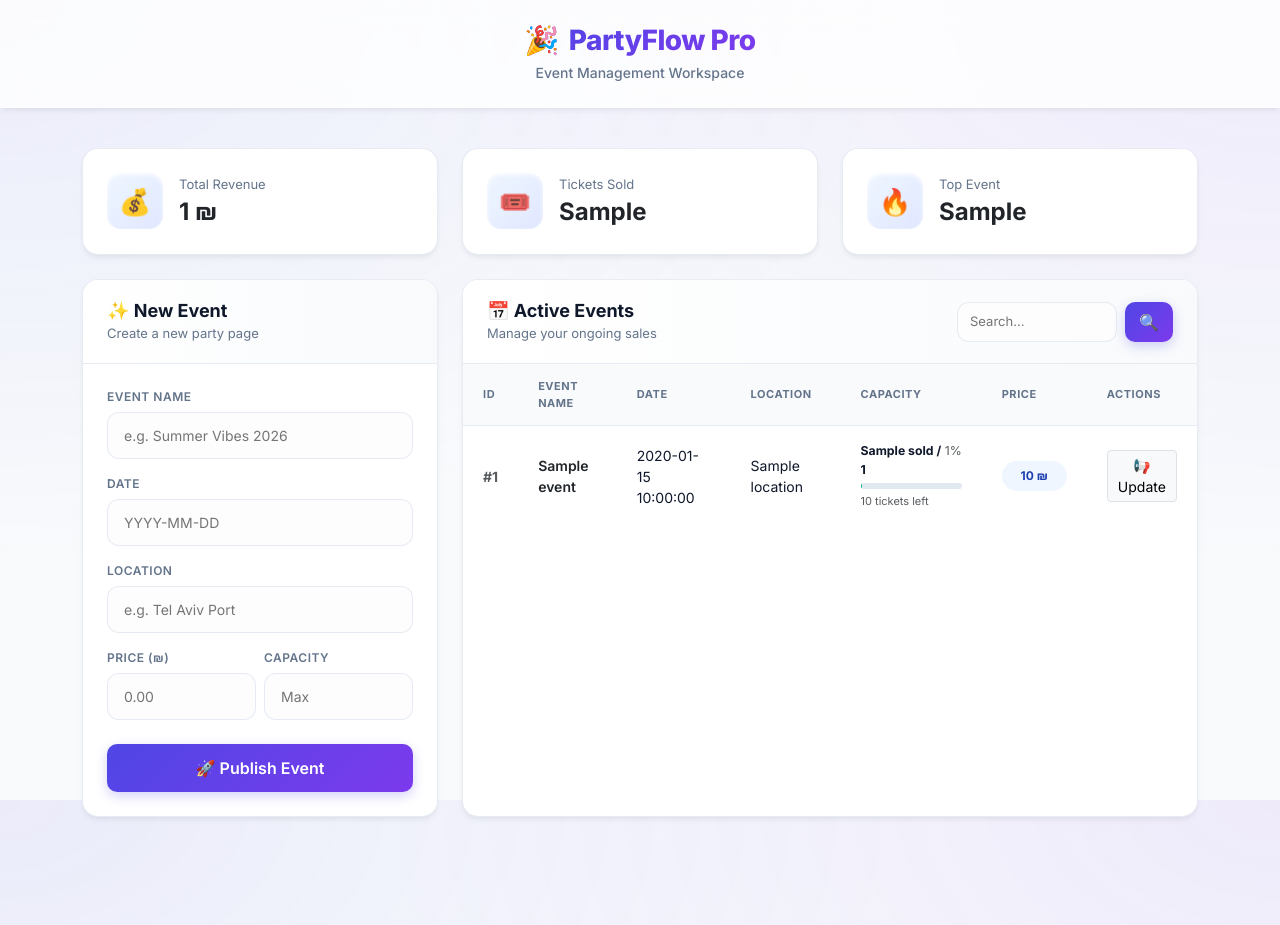
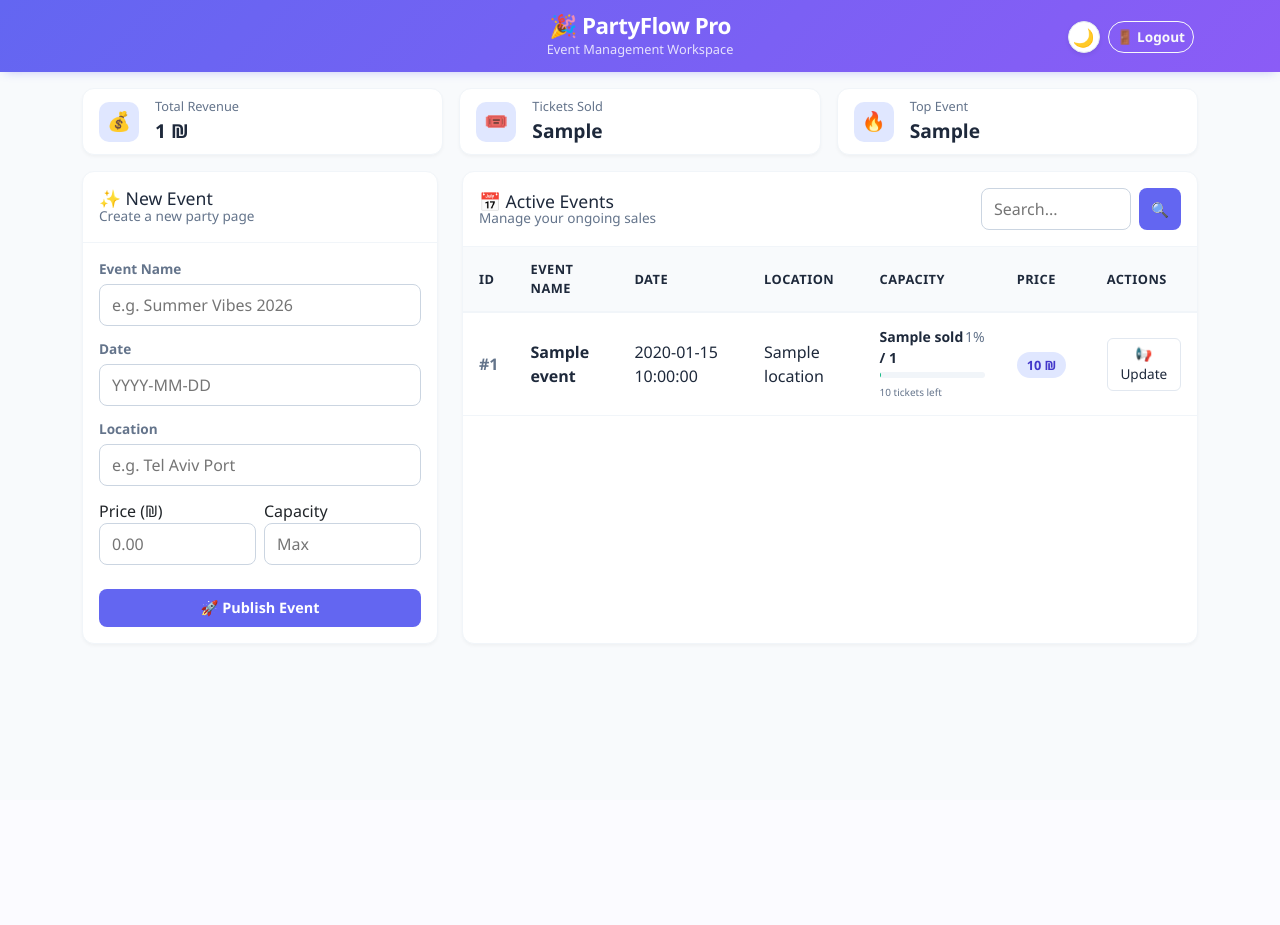
Before and after one commit to YossiGold99/PartyFlow, a FastAPI app: template templates/dashboard.html in a window 1280 px wide. After the commit the page ends 627 px from the top, so only its background shows below. Run offline with FastAPI, Linux system fonts and the light colour scheme; the template is opened without the code that fills it: most values are stand-ins (such as "Sample title", 1, 10 or a date in 2020).

Commit message:
Add Dark Mode, optimize layout to compact style

```diff
--- a/static/style.css
+++ b/static/style.css
@@ -1,187 +1,179 @@
-/* PartyFlow Pro - Vibrant & Colorful */
-@import url("https://fonts.googleapis.com/css2?family=Inter:wght@400;500;600;700;800&display=swap");
-
 :root {
     --bg-body: #f8fafc;
+    --text-main: #1e293b;
+    --text-muted: #64748b;
     --card-bg: #ffffff;
-    --text-main: #0f172a;
-    --text-muted: #64748b;
-
-    /* צבעים חיים יותר */
-    --primary: #4f46e5;
-    --primary-hover: #4338ca;
-    --primary-gradient: linear-gradient(135deg, #4f46e5 0%, #7c3aed 100%);
-
-    --secondary-bg: #eff6ff;
-    --secondary-text: #1e40af;
-
-    --border-color: rgba(226, 232, 240, 0.8);
-    --shadow-sm: 0 4px 6px -1px rgba(0, 0, 0, 0.05), 0 2px 4px -1px rgba(0, 0, 0, 0.03);
-    --shadow-lg: 0 20px 25px -5px rgba(0, 0, 0, 0.1), 0 10px 10px -5px rgba(0, 0, 0, 0.04);
-
-    --radius: 16px;
+    --card-border: rgba(0, 0, 0, 0.05);
+    --border-color: #f1f5f9;
+    --input-bg: #ffffff;
+    --input-border: #cbd5e1;
+    --table-head-bg: #f8fafc;
+    --table-row-border: #f1f5f9;
+    --stat-icon-bg: #e0e7ff;
+    --badge-bg: #e0e7ff;
+    --badge-text: #4338ca;
+    --footer-bg: #ffffff;
+    --btn-light-bg: #ffffff;
+    --btn-light-text: #1e293b;
+    --btn-light-border: #e2e8f0;
 }
 
+/* Dark Mode Colors */
+body.dark-mode {
+    --bg-body: #0f172a;
+    --text-main: #e2e8f0;
+    --text-muted: #94a3b8;
+    --card-bg: #1e293b;
+    --card-border: rgba(255, 255, 255, 0.05);
+    --border-color: #334155;
+    --input-bg: #334155;
+    --input-border: #475569;
+    --table-head-bg: #1e293b;
+    --table-row-border: #334155;
+    --stat-icon-bg: #312e81;
+    --badge-bg: #312e81;
+    --badge-text: #c7d2fe;
+    --footer-bg: #1e293b;
+    --btn-light-bg: #334155;
+    --btn-light-text: #e2e8f0;
+    --btn-light-border: #475569;
+}
+
+/* --- Global Layout --- */
 body {
-    /* רקע צבעוני עם גרדיאנט עדין */
     background-color: var(--bg-body);
-    background-image:
-        radial-gradient(at 0% 0%, rgba(79, 70, 229, 0.08) 0px, transparent 50%),
-        radial-gradient(at 100% 0%, rgba(124, 58, 237, 0.08) 0px, transparent 50%);
-    background-attachment: fixed;
-    font-family: 'Inter', sans-serif;
+    font-family: 'Segoe UI', Tahoma, Geneva, Verdana, sans-serif;
     color: var(--text-main);
     margin: 0;
-    padding-bottom: 60px;
+    padding-bottom: 2rem;
+    transition: background-color 0.3s ease, color 0.3s ease;
 }
 
-/* --- Header --- */
+/* --- Super Compact Header --- */
 .page-header {
-    background: rgba(255, 255, 255, 0.8);
-    backdrop-filter: blur(12px);
-    border-bottom: 1px solid rgba(255, 255, 255, 0.5);
-    padding: 24px 0;
-    margin-bottom: 40px;
-    box-shadow: var(--shadow-sm);
-    position: sticky;
-    top: 0;
-    z-index: 100;
+    background: linear-gradient(135deg, #6366f1, #8b5cf6);
+    color: white;
+    padding: 0.8rem 0;
+    margin-bottom: 1rem;
+    box-shadow: 0 4px 10px -5px rgba(99, 102, 241, 0.4);
 }
 
 .title {
-    margin: 0;
-    font-size: 28px;
     font-weight: 800;
     letter-spacing: -0.5px;
-    /* טקסט עם גרדיאנט */
-    background: var(--primary-gradient);
-    -webkit-background-clip: text;
-    -webkit-text-fill-color: transparent;
-    display: inline-flex;
-    align-items: center;
-    gap: 10px;
-}
-
-.title span {
-    -webkit-text-fill-color: initial; /* האימוג'י נשאר בצבע המקורי */
+    margin-bottom: 0;
+    font-size: 1.4rem;
+    color: white !important;
 }
 
 .subtitle {
-    margin: 4px 0 0;
-    font-size: 14px;
-    font-weight: 500;
-    color: var(--text-muted);
+    opacity: 0.9;
+    font-size: 0.8rem;
+    margin: 0;
+    color: rgba(255, 255, 255, 0.9) !important;
 }
 
 /* --- Cards --- */
 .card {
+    border: 1px solid var(--border-color);
+    border-radius: 12px;
+    box-shadow: 0 2px 4px -1px var(--card-border);
     background: var(--card-bg);
-    border: 1px solid var(--border-color);
-    border-radius: var(--radius);
-    box-shadow: var(--shadow-sm);
-    transition: transform 0.2s ease, box-shadow 0.2s ease;
-    overflow: hidden;
+    transition: transform 0.2s;
+    height: 100%;
 }
 
-/* אפקט ריחוף לכרטיסים העליונים */
-.card.h-100:hover {
-    transform: translateY(-4px);
-    box-shadow: var(--shadow-lg);
-    border-color: rgba(79, 70, 229, 0.3);
+.card:hover {
+    transform: translateY(-2px);
 }
 
 .card-head {
-    padding: 20px 24px;
+    padding: 1rem;
     border-bottom: 1px solid var(--border-color);
-    background: linear-gradient(to right, #ffffff, #f8fafc);
 }
 
 .card-title {
-    font-size: 18px;
-    font-weight: 700;
-    margin: 0;
     color: var(--text-main);
+    font-size: 1.1rem;
+    margin-bottom: 0;
 }
 
 .card-subtitle {
-    font-size: 13px;
     color: var(--text-muted);
-    margin: 2px 0 0;
+    font-size: 0.85rem;
 }
 
 .card-body {
-    padding: 24px;
+    padding: 1rem;
 }
 
-/* --- Stats Icons --- */
+/* --- Compact Stats Cards (Top Row) --- */
+.col-md-4 .card-body {
+    padding: 0.8rem 1rem;
+}
+
 .stat-icon {
-    width: 56px;
-    height: 56px;
-    border-radius: 14px;
+    width: 40px;
+    height: 40px;
+    background: var(--stat-icon-bg);
+    border-radius: 10px;
     display: flex;
     align-items: center;
     justify-content: center;
-    font-size: 26px;
-    background: linear-gradient(135deg, #eff6ff 0%, #e0e7ff 100%);
-    color: var(--primary);
-    box-shadow: inset 0 2px 4px rgba(255,255,255,0.8);
+    font-size: 1.2rem;
+}
+
+.col-md-4 .fs-4 {
+    font-size: 1.2rem !important;
+    margin-bottom: 0;
+    line-height: 1.2;
+}
+
+.col-md-4 .card-subtitle {
+    font-size: 0.8rem;
+    margin-bottom: 2px;
+}
+
+.row.mb-4 {
+    margin-bottom: 1rem !important;
 }
 
 /* --- Forms --- */
 .field {
-    margin-bottom: 16px;
+    margin-bottom: 0.8rem;
 }
 
-label {
-    font-size: 12px;
+.field label {
+    display: block;
+    margin-bottom: 0.3rem;
     font-weight: 600;
-    text-transform: uppercase;
-    letter-spacing: 0.5px;
+    font-size: 0.85rem;
     color: var(--text-muted);
-    margin-bottom: 6px;
-    display: block;
 }
 
-input, textarea, select {
+input[type="text"],
+input[type="number"],
+textarea {
     width: 100%;
-    padding: 12px 16px;
-    border: 1px solid var(--border-color);
-    border-radius: 12px;
-    font-size: 14px;
-    background: #fdfdfe;
-    transition: all 0.2s;
+    padding: 8px 12px;
+    border-radius: 8px;
+    border: 1px solid var(--input-border);
+    background-color: var(--input-bg);
+    color: var(--text-main);
+    outline: none;
+    transition: 0.2s;
 }
 
-input:focus, textarea:focus {
-    outline: none;
-    border-color: var(--primary);
-    box-shadow: 0 0 0 4px rgba(79, 70, 229, 0.1);
-    background: #fff;
-}
-
-/* --- Buttons --- */
-.btn-primary {
-    background: var(--primary-gradient);
-    border: none;
-    color: white;
-    font-weight: 600;
-    padding: 12px 20px;
-    border-radius: 10px;
-    box-shadow: 0 4px 12px rgba(79, 70, 229, 0.25);
-    transition: all 0.2s;
-}
-
-.btn-primary:hover {
-    transform: translateY(-1px);
-    box-shadow: 0 6px 16px rgba(79, 70, 229, 0.35);
-    background: linear-gradient(135deg, #4338ca 0%, #6d28d9 100%);
+input:focus,
+textarea:focus {
+    border-color: #6366f1;
+    box-shadow: 0 0 0 3px rgba(99, 102, 241, 0.15);
 }
 
 /* --- Table --- */
 .table-wrap {
     overflow-x: auto;
-    border-radius: 12px;
-    border: 1px solid var(--border-color);
+    width: 100%;
 }
 
 table {
@@ -189,53 +181,91 @@ table {
     border-collapse: collapse;
 }
 
-thead th {
-    background: #f8fafc;
+thead tr {
+    background-color: var(--table-head-bg);
     color: var(--text-muted);
-    font-size: 11px;
+    font-size: 0.8rem;
     text-transform: uppercase;
-    letter-spacing: 0.05em;
-    padding: 14px 20px;
-    border-bottom: 1px solid var(--border-color);
-    text-align: left;
+    letter-spacing: 0.5px;
+    border-bottom: 2px solid var(--border-color);
 }
 
-tbody td {
-    padding: 16px 20px;
-    border-bottom: 1px solid var(--border-color);
+th,
+td {
+    padding: 0.8rem 1rem;
+    text-align: left;
+    border-bottom: 1px solid var(--table-row-border);
+    vertical-align: middle;
     color: var(--text-main);
-    font-size: 14px;
-    vertical-align: middle;
 }
 
-tr:last-child td {
-    border-bottom: none;
+.badge-price {
+    background: var(--badge-bg);
+    color: var(--badge-text);
+    padding: 4px 10px;
+    border-radius: 20px;
+    font-weight: 700;
+    font-size: 0.8rem;
+    white-space: nowrap;
 }
 
-/* Badges & Pagination */
-.badge-price {
-    background: var(--secondary-bg);
-    color: var(--secondary-text);
-    padding: 6px 12px;
-    border-radius: 20px;
-    font-weight: 700;
-    font-size: 12px;
+/* --- Footer & Buttons --- */
+.card-footer {
+    background-color: var(--footer-bg);
+    border-top: 1px solid var(--border-color);
+    padding: 0.8rem;
 }
 
-.pagination-btn {
-    text-decoration: none;
-    color: var(--text-main);
-    background: white;
-    border: 1px solid var(--border-color);
-    padding: 6px 14px;
+.btn-primary {
+    background-color: #6366f1;
+    border: none;
+    padding: 8px 16px;
     border-radius: 8px;
-    font-size: 13px;
-    font-weight: 500;
-    transition: all 0.2s;
+    font-weight: 600;
+    font-size: 0.9rem;
 }
 
+.btn-primary:hover {
+    background-color: #4f46e5;
+}
+
+.btn-light,
+.pagination-btn {
+    background-color: var(--btn-light-bg);
+    color: var(--btn-light-text);
+    border: 1px solid var(--btn-light-border);
+    text-decoration: none;
+    padding: 5px 10px;
+    border-radius: 6px;
+    font-size: 0.85rem;
+    transition: 0.2s;
+}
+
+.btn-light:hover,
 .pagination-btn:hover {
-    border-color: var(--primary);
-    color: var(--primary);
-    background: #f8fafc;
+    background-color: var(--border-color);
+    border-color: var(--text-muted);
 }
+
+body.dark-mode .btn-close {
+    filter: invert(1) grayscale(100%) brightness(200%);
+}
+
+.modal-content {
+    background-color: var(--card-bg);
+    color: var(--text-main);
+    border: 1px solid var(--border-color);
+}
+
+.modal-header {
+    border-bottom: 1px solid var(--border-color);
+}
+
+/* Utilities overrides */
+.text-dark {
+    color: var(--text-main) !important;
+}
+
+.text-muted {
+    color: var(--text-muted) !important;
+}
--- a/templates/dashboard.html
+++ b/templates/dashboard.html
@@ -11,21 +11,39 @@
     </head>
 
     <body>
+        <script>
+            if (localStorage.getItem('theme') === 'dark') {
+                document.body.classList.add('dark-mode');
+            }
+        </script>
 
         <header class="page-header">
-            <div class="container text-center">
+            <div class="container text-center position-relative">
                 <h1 class="title">
                     <span>🎉</span> PartyFlow Pro
                 </h1>
                 <p class="subtitle">Event Management Workspace</p>
+
+                <div class="position-absolute top-0 end-0 mt-2 me-3 d-flex gap-2">
+                    <button onclick="toggleTheme()"
+                        class="btn btn-light btn-sm shadow-sm d-flex align-items-center justify-content-center"
+                        style="border-radius: 50%; width: 32px; height: 32px; padding: 0;">
+                        <span id="theme-icon" style="font-size: 1.1rem;">🌙</span>
+                    </button>
+
+                    <a href="/logout" class="btn btn-outline-light btn-sm fw-bold d-flex align-items-center"
+                        style="border-radius: 20px; border-width: 1px; font-size: 0.85rem;">
+                        🚪 Logout
+                    </a>
+                </div>
             </div>
         </header>
 
-        <div class="container pb-5">
+        <div class="container">
 
-            <div class="row mb-4 g-4">
+            <div class="row mb-4 g-3">
                 <div class="col-md-4">
-                    <div class="card h-100">
+                    <div class="card">
                         <div class="card-body d-flex align-items-center gap-3">
                             <div class="stat-icon">💰</div>
                             <div>
@@ -36,7 +54,7 @@
                     </div>
                 </div>
                 <div class="col-md-4">
-                    <div class="card h-100">
+                    <div class="card">
                         <div class="card-body d-flex align-items-center gap-3">
                             <div class="stat-icon">🎟️</div>
                             <div>
@@ -47,7 +65,7 @@
                     </div>
                 </div>
                 <div class="col-md-4">
-                    <div class="card h-100">
+                    <div class="card">
                         <div class="card-body d-flex align-items-center gap-3">
                             <div class="stat-icon">🔥</div>
                             <div>
@@ -112,23 +130,23 @@
                             </div>
                             <form method="get" action="/dashboard" class="d-flex gap-2">
                                 <input type="text" name="q" value="{{ search_query }}" placeholder="Search..."
-                                    style="width: 160px; padding: 8px 12px; font-size: 13px;">
-                                <button type="submit" class="btn btn-primary" style="padding: 8px 14px;">🔍</button>
+                                    style="width: 150px;">
+                                <button type="submit" class="btn btn-primary" style="padding: 6px 12px;">🔍</button>
                             </form>
                         </div>
 
                         <div class="card-body p-0 flex-grow-1">
-                            <div class="table-wrap border-0 rounded-0">
+                            <div class="table-wrap">
                                 <table>
                                     <thead>
                                         <tr>
-                                            <th>ID</th>
+                                            <th style="width: 50px;">ID</th>
                                             <th>Event Name</th>
-                                            <th>Date</th>
+                                            <th style="min-width: 110px;">Date</th>
                                             <th>Location</th>
                                             <th>Capacity</th>
-                                            <th style="min-width: 100px;">Price</th>
-                                            <th>Actions</th>
+                                            <th style="min-width: 90px;">Price</th>
+                                            <th style="min-width: 100px;">Actions</th>
                                         </tr>
                                     </thead>
                                     <tbody>
@@ -141,34 +159,33 @@
                                             <td>{{ event.date }}</td>
                                             <td>{{ event.location }}</td>
 
-                                            <td style="min-width: 140px;">
+                                            <td style="min-width: 130px;">
                                                 <div class="d-flex justify-content-between small mb-1">
                                                     <span class="fw-bold">{{ event.sold }} /
                                                         {{ event.total_tickets }}</span>
                                                     <span class="text-muted">{{ event.percent }}%</span>
                                                 </div>
                                                 <div class="progress"
-                                                    style="height: 6px; background-color: #e2e8f0; border-radius: 4px;">
+                                                    style="height: 6px; border-radius: 4px; background-color: var(--border-color);">
                                                     <div class="progress-bar" role="progressbar"
                                                         style="width: {{ event.percent }}%; border-radius: 4px; background: {% if event.percent >= 90 %}#ef4444{% elif event.percent >= 70 %}#f59e0b{% else %}#10b981{% endif %};">
                                                     </div>
                                                 </div>
-                                                <small class="text-muted" style="font-size: 11px;">
+                                                <small class="text-muted" style="font-size: 10px;">
                                                     {{ event.remaining }} tickets left
                                                 </small>
                                             </td>
 
-                                            <td style="white-space: nowrap;">
-                                                <span class="badge-price"
-                                                    style="display: inline-block; min-width: 65px; text-align: center;">
+                                            <td>
+                                                <span class="badge-price">
                                                     {{ event.price }} ₪
                                                 </span>
                                             </td>
 
                                             <td>
-                                                <button class="btn btn-sm btn-light border" data-bs-toggle="modal"
+                                                <button class="btn btn-sm btn-light" data-bs-toggle="modal"
                                                     data-bs-target="#broadcastModal"
-                                                    onclick="setEventId('{{ event.id }}', `{{ event.name }}`)">
+                                                    onclick="setEventId('{{ event.id }}', '{{ event.name }}')">
                                                     📢 Update
                                                 </button>
                                             </td>
@@ -180,7 +197,7 @@
                         </div>
 
                         {% if total_pages > 1 %}
-                        <div class="card-footer bg-white border-top p-3">
+                        <div class="card-footer">
                             <div class="d-flex justify-content-center align-items-center gap-3">
 
                                 {% if current_page > 1 %}
@@ -211,8 +228,8 @@
 
         <div class="modal fade" id="broadcastModal" tabindex="-1" aria-hidden="true">
             <div class="modal-dialog modal-dialog-centered">
-                <div class="modal-content border-0 shadow-lg" style="border-radius: 16px;">
-                    <div class="modal-header border-0 pb-0">
+                <div class="modal-content shadow-lg" style="border-radius: 16px;">
+                    <div class="modal-header pb-0">
                         <h5 class="modal-title fw-bold">📢 Send Broadcast</h5>
                         <button type="button" class="btn-close" data-bs-dismiss="modal" aria-label="Close"></button>
                     </div>
@@ -221,7 +238,7 @@
                             <input type="hidden" name="event_id" id="modalEventId">
 
                             <p class="text-muted mb-3 small">Message to attendees of: <strong id="modalEventName"
-                                    style="color: var(--primary);"></strong></p>
+                                    style="color: #6366f1;"></strong></p>
 
                             <div class="mb-3">
                                 <label>Your Message</label>
@@ -241,6 +258,26 @@
 
         <script src="https://cdn.jsdelivr.net/npm/bootstrap@5.3.0/dist/js/bootstrap.bundle.min.js"></script>
         <script>
+            function toggleTheme() {
+                const body = document.body;
+                const icon = document.getElementById('theme-icon');
+
+                body.classList.toggle('dark-mode');
+
+                if (body.classList.contains('dark-mode')) {
+                    localStorage.setItem('theme', 'dark');
+                    icon.innerText = '☀️';
+                } else {
+                    localStorage.setItem('theme', 'light');
+                    icon.innerText = '🌙';
+                }
+            }
+
+            if (document.body.classList.contains('dark-mode')) {
+                const icon = document.getElementById('theme-icon');
+                if (icon) icon.innerText = '☀️';
+            }
+
             function setEventId(id, name) {
                 document.getElementById('modalEventId').value = id;
                 document.getElementById('modalEventName').innerText = name;
```
Also changed, not shown: main.py (+1 -8 lines).
